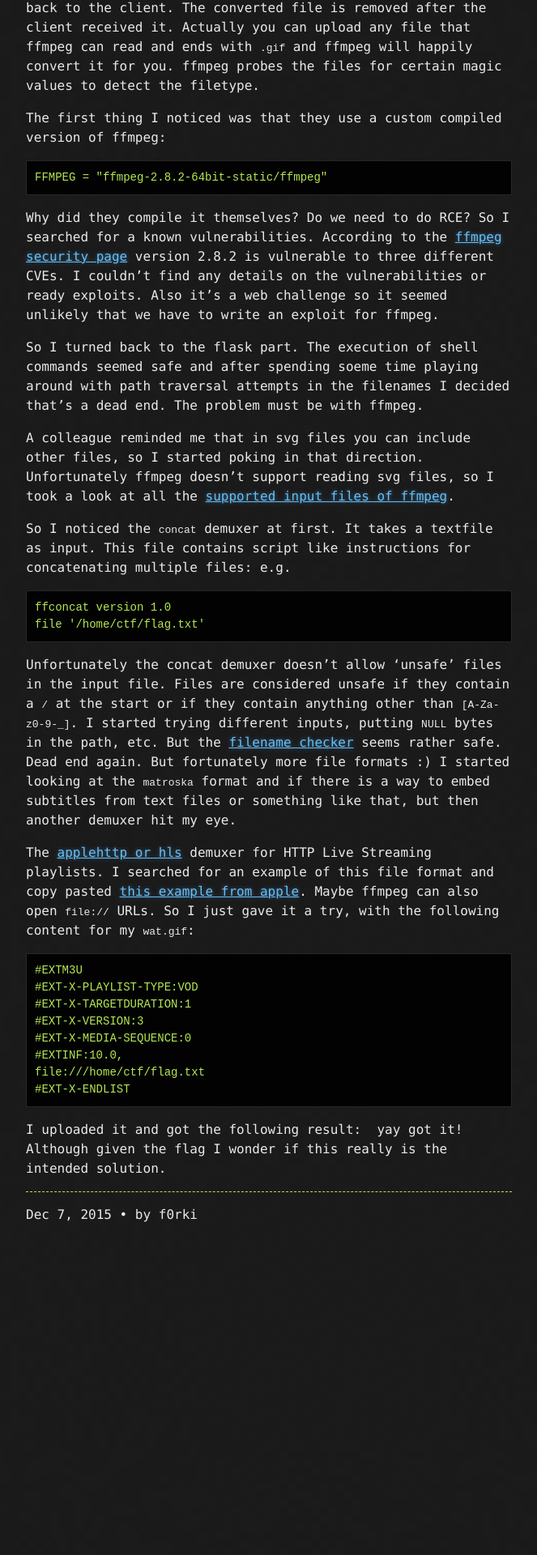
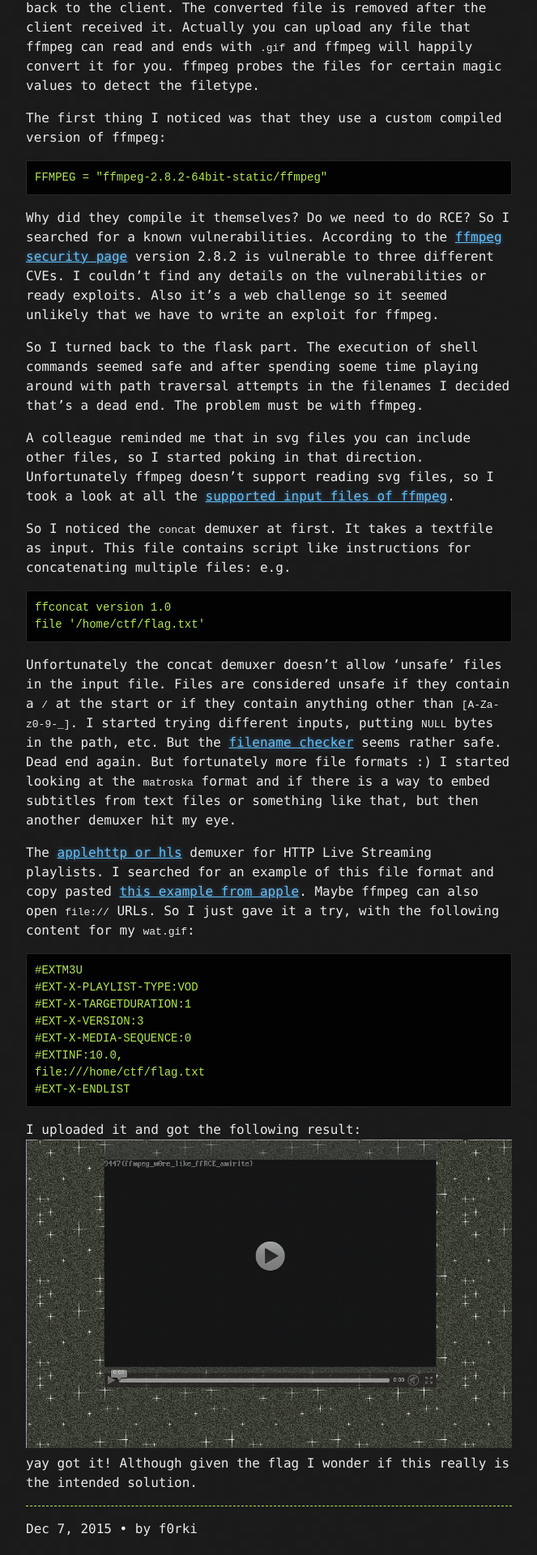
Before and after one commit to mtps3/Mtps3.github.io, a Jekyll site: the page built from _posts/2015-12-07-9447ctf-super-turbo-atomic-gif-converter.md, in a window 1280 px wide. Shown: the part 930-2850 px from the top of the page at 81% size, without its empty margins (308-971 px from the left). Built offline with Jekyll 4.4.1, drawn with Linux system fonts in a browser that asks for light colours; before the commit the page ends 2462 px from its top, so only the background shows below that.

Commit message:
fixed image in super atomic from 9447 ctf

````diff
--- a/_posts/2015-12-07-9447ctf-super-turbo-atomic-gif-converter.md
+++ b/_posts/2015-12-07-9447ctf-super-turbo-atomic-gif-converter.md
@@ -89,5 +89,5 @@ file:///home/ctf/flag.txt
 ```
 
 I uploaded it and got the following result:
-![](../images/posts/2015-12-07-9447ctf-super-turbo-atomic-gif-converter_flag.png)
+![](/images/posts/2015-12-07-9447ctf-super-turbo-atomic-gif-converter_flag.png)
 yay got it! Although given the flag I wonder if this really is the intended solution.
````
